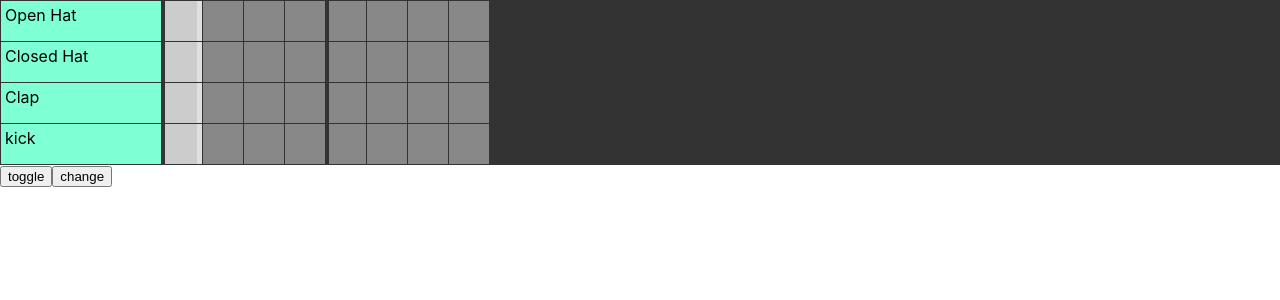
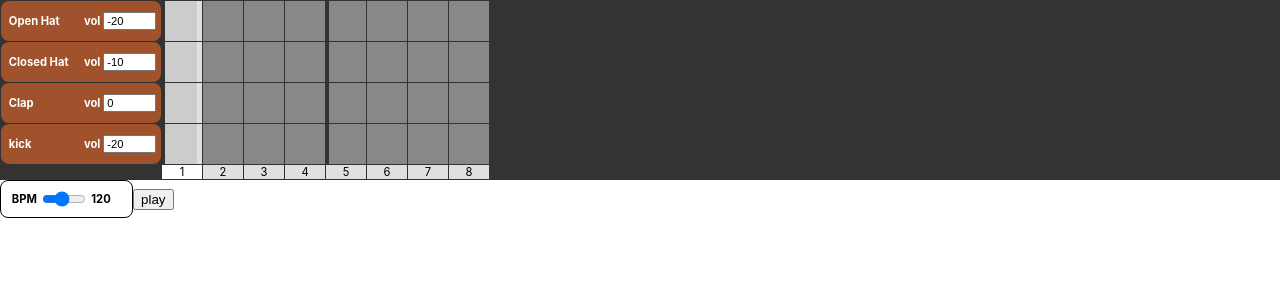
Before and after one commit to joshmarinacci/xp, a React (Create React App) app in the folder synth2/: page / in a window 1280 px wide. Shown: the top 300 px of the page. Built offline with nearby package versions, Linux system fonts and the light colour scheme.

Commit message:
added volume to each instrument more reusable stuff

```diff
--- a/synth2/src/App.css
+++ b/synth2/src/App.css
@@ -0,0 +1,15 @@
+.hbox {
+    display: flex;
+    flex-direction: row;
+    align-items: center;
+    align-content: center;
+    /*justify-items: center;*/
+    /*justify-content: center;*/
+}
+
+
+.control {
+    border: 1px solid black;
+    border-radius: 0.5rem;
+    padding: 0.5rem;
+}
--- a/synth2/src/App.js
+++ b/synth2/src/App.js
@@ -1,5 +1,5 @@
 import './App.css';
-import {SequencerGrid} from './comps.jsx'
+import {SequencerGrid, Spacer} from './comps.jsx'
 import {
     AmplitudeEnvelope,
     Filter,
@@ -92,37 +92,45 @@ let synths = [
 open_hat_def.synth.volume.value = -20
 kick_def.synth.volume.value = -20
 
-/*
 
+function BPMControl() {
+    const [value, set_value] = useState(Transport.bpm.value)
+    return <div className={"hbox control"}>
+        <label>BPM</label>
+        <input type={"range"} min={30} max={240} value={""+Math.floor(value)} step={1} onChange={(e)=>{
+            let v = Math.floor(parseFloat(e.target.value))
+            set_value(v)
+            Transport.bpm.value = v
+        }}/>
+        <label style={{minWidth:"30px"}}>{Math.floor(Transport.bpm.value)}</label>
+    </div>
+}
 
- * ADD volume control to each row
- * make active column be highlighted. top level sequence that triggers
-  the active column and restyles the step squares
- */
+function HBox({children}) {
+    return <div className={'hbox'}>{children}</div>
+}
 
-
-// const simplesynth = new Synth().toDestination();
-// let count = 0
-// let seq = new Sequence((time,note)=>{
-//     console.log(time)
-//     // console.log("triggering",note,time,count)//seq.length,seq.progress,seq.loopStart,seq.loopEnd,seq.loop, seq.subdivision, seq.value,seq.humanize)
-//     // count = (count + 1) % seq.length
-//     simplesynth.triggerAttackRelease(note,0.1,time)
-//     // console.log(seq.events)
-// },["C4","E4","G4"]).start(0)
+function PlayPauseButton() {
+    let [state, setState] = useState(Transport.state)
+    let text = "???"
+    if(state === "started") text = "pause"
+    if(state === "stopped") text = "play"
+    return <button onClick={()=>{
+        Transport.toggle()
+        console.log("new state is",Transport.state)
+        setState(Transport.state)
+    }}>{text}</button>
+}
 
 function App() {
 
   return (
     <div className="App">
         <SequencerGrid steps={8} synths={synths}/>
-        <button onClick={()=>{
-            Transport.toggle()
-        }}>toggle</button>
-        <button onClick={()=>{
-            // seq.events = ["C4",null,"G4"]
-            // seq.events[1] = null
-        }}>change</button>
+        <HBox>
+            <BPMControl/>
+            <PlayPauseButton/>
+        </HBox>
     </div>
   );
 }
--- a/synth2/src/comps.jsx
+++ b/synth2/src/comps.jsx
@@ -48,6 +48,35 @@ function make_Seq(synth, stepCount) {
     },events).start(0)
     synth.seq = seq
 }
+function VolumeControl({volume,label}) {
+    const [vol, set_vol] = useState(volume.value)
+    return <>
+        <label>{label}</label>
+        <input type={"number"} min={-40} max={40} value={""+Math.floor(vol)} step={1} onChange={(e)=>{
+            let v = parseInt(e.target.value)
+            set_vol(v)
+            volume.value = v
+        }
+        }/>
+        {/*<label>{Math.floor(vol)}</label>*/}
+    </>
+}
+
+export function Spacer() {
+    return <span className={"spacer"}></span>
+}
+
+function SynthControl({synth}) {
+    const [volume, set_volume] = useState(synth.synth.volume.value)
+    return <div className={"control hbox"}
+    >
+        <label style={{ minWidth:"50px"}} onClick={()=>play_example(synth)}>{synth.title}</label>
+        <Spacer/>
+        <VolumeControl volume={synth.synth.volume} label={"vol"}/>
+    </div>
+
+}
+
 function SynthRow({synth, stepCount, active_step}) {
     let [steps, setSteps] = useState(()=>{
         return range(stepCount).map(i => ({on:false, col:i}))
@@ -56,7 +85,7 @@ function SynthRow({synth, stepCount, active_step}) {
         make_Seq(synth,stepCount)
     },[synth])
     return <>
-        <label key={'label'+synth.name} onClick={()=>play_example(synth)}>{synth.title}</label>
+        <SynthControl key={"control_"+synth.name} synth={synth}/>
         {steps.map(step => <Step step={step} col={step.col}  key={synth.name+"_"+step.col} active_step={active_step} onToggle={(step)=>{
             // console.log('toggling',step, synth.seq.events[step.col])
             synth.seq.events[step.col] = null
@@ -92,5 +121,6 @@ export function SequencerGrid({synths, steps}) {
         gridTemplateColumns:`10rem repeat(${steps},40px)`,
         gridTemplateRows: `repeat(${synths.length}, 40px)`,
     }
-    return <div className={"sequencer-grid"} style={style}>{rows}</div>
+    let legend = range(steps).map((n)=><div key={"legend"+n} className={'legend ' + ((step===n)?"active":"")}>{n+1}</div>)
+    return <div className={"sequencer-grid"} style={style}>{rows}<div></div>{legend}</div>
 }
--- a/synth2/src/synth.css
+++ b/synth2/src/synth.css
@@ -4,13 +4,19 @@
     grid-gap: 1px;
 }
 
-.sequencer-grid label {
-    background-color: aquamarine;
+.sequencer-grid .control {
+    background-color: sienna;
+    color: #fff;
     user-select: none;
     padding: 0.25rem;
+    border:1px solid transparent;
 }
-.sequencer-grid label:active {
+.sequencer-grid .control:active {
     background-color: #faeba7;
+}
+.sequencer-grid .control:hover {
+    border: 1px solid white;
+    background-color: goldenrod;
 }
 
 
@@ -25,6 +31,7 @@
 
 .step:hover {
     border:2px solid white;
+    background-color: goldenrod;
 }
 .step.active {
     border-left: 5px solid #e0e0e0;
@@ -44,3 +51,34 @@
 .step.four {
     border-left: 3px solid #333;
 }
+
+
+.legend {
+    background-color: #e0e0e0;
+    text-align: center;
+    font-size: 70%;
+}
+
+.legend.active {
+    background-color: #fff;
+}
+
+
+.control {
+    display: flex;
+    flex-direction: row;
+    font-size: 70%;
+}
+.control input {
+    max-width: 4em;
+    font-size: inherit;
+}
+.control label {
+    font-weight: bold;
+    padding: 0.25em;
+}
+
+
+.spacer {
+    flex: 1.0;
+}
```
